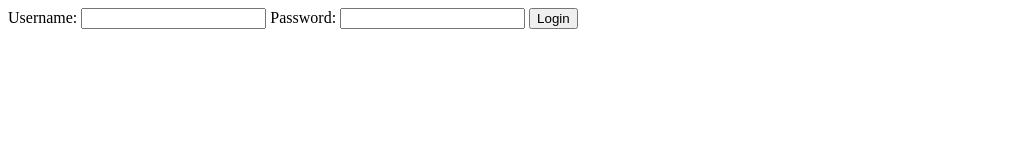
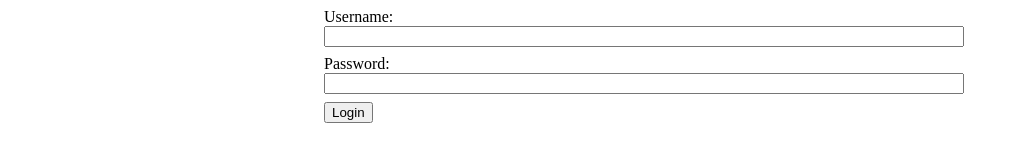
Before and after one commit to DJFancyAl/SQL-Injection-Activity, a website: page index.html in a window 1280 px wide. Shown: the whole page, without its empty margins (0-1019 px from the left). Drawn offline with Linux system fonts and the light colour scheme.

Commit message:
Exercise completed.

```diff
--- a/app.js
+++ b/app.js
@@ -33,12 +33,12 @@ app.post('/login', (req, res) => {
     console.log(`password: ${password}`)
     console.log(`query: ${query}`)
 
+
     db.get(query, function (err, row) {
         if (err) {
             console.log('ERROR', err);
             res.redirect('/index.html#error');
         } else if (!row) {
-            console.log('unauthorized')
             res.redirect('index.html#unauthorized');
         } else {
             res.send('Hello <b>' + row.title + '!</b><br />This file contains all your secret data: <br /><br />SECRETS <br /><br /> MORE SECRETS <br /><br /><a href="/index.html">Go back to login</a>');
--- a/index.html
+++ b/index.html
@@ -7,13 +7,14 @@
     <link rel="stylesheet" href="./style.css">
 </head>
 <body>
-    <form action="/login" method="post">
+    <form action="/login" method="post" class="container">
         <div class="contianer">
             <label for="username">Username:</label>
             <input type="text" name="username" />
             <label for="password">Password:</label>
             <input type="password" name="password" />
             <button type="submit">Login</button>
+
 
             <script>
                 if(document.location.hash === '#unauthorized') {
@@ -23,7 +24,8 @@
                 }
             </script>
 
-        </div>
-    </form>
-</body>
-</html>
+            </div>
+        </form>
+
+    </body>
+    </html>
--- a/style.css
+++ b/style.css
@@ -0,0 +1,10 @@
+.container {
+    width: 50%;
+    margin: auto;
+}
+input {
+    display: block;
+    width: 100%;
+    margin: auto;
+    margin-bottom: 0.5rem;
+}
```
